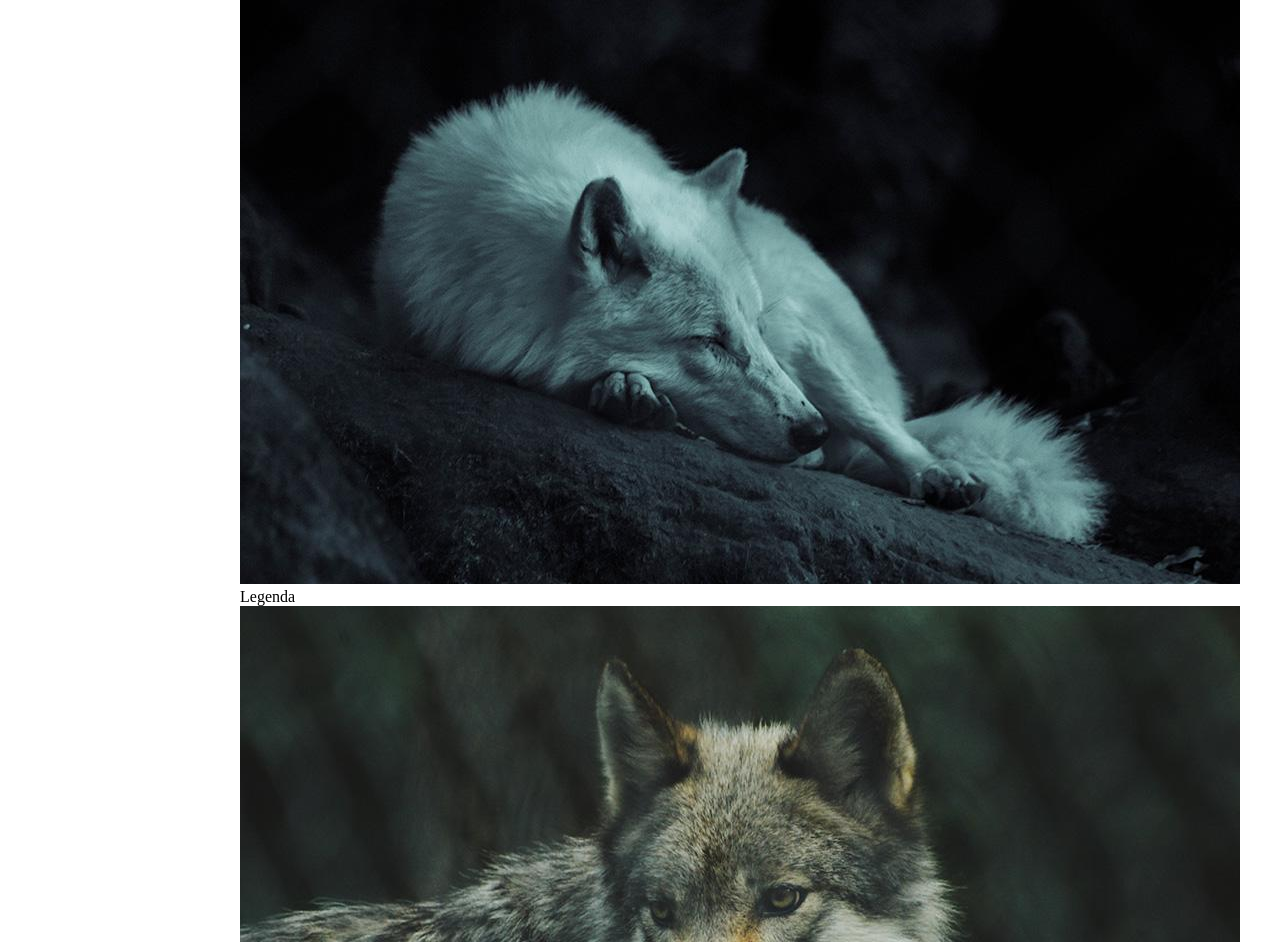
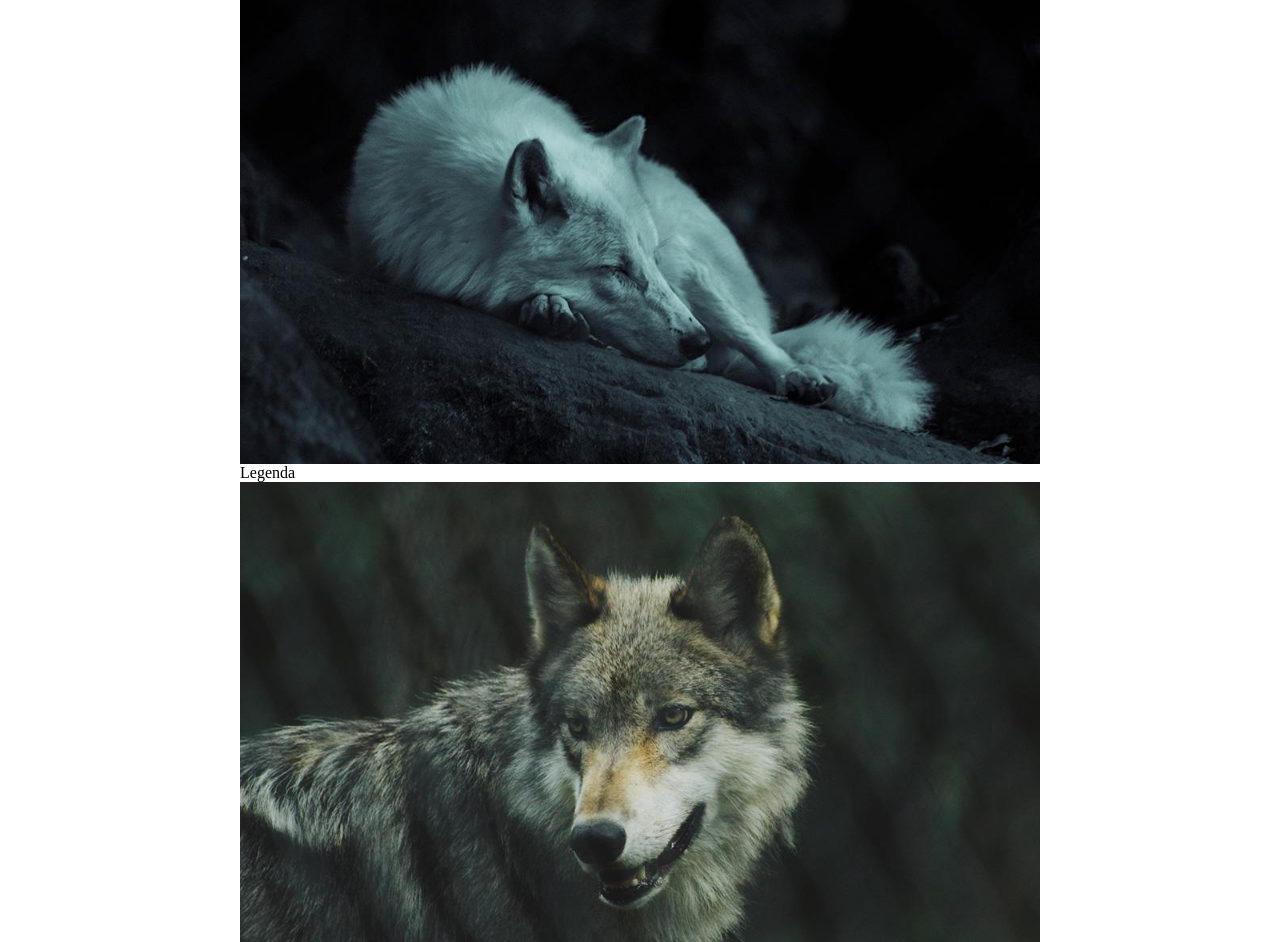
Before and after one commit to 1TDSPV-2023/rm552164, a plain HTML site: page index.html in a window 1280 px wide. Shown: the part 497-1439 px from the top of the page. Drawn offline with Linux system fonts and the light colour scheme.

Commit message:
Estilo das imagens adicionado.

```diff
--- a/css/estilo.css
+++ b/css/estilo.css
@@ -53,3 +53,8 @@
     max-width: 800px;
     margin: 0 auto;
 }
+
+.conteudo img {
+    max-width: 100%;
+    display: block;
+}
```
